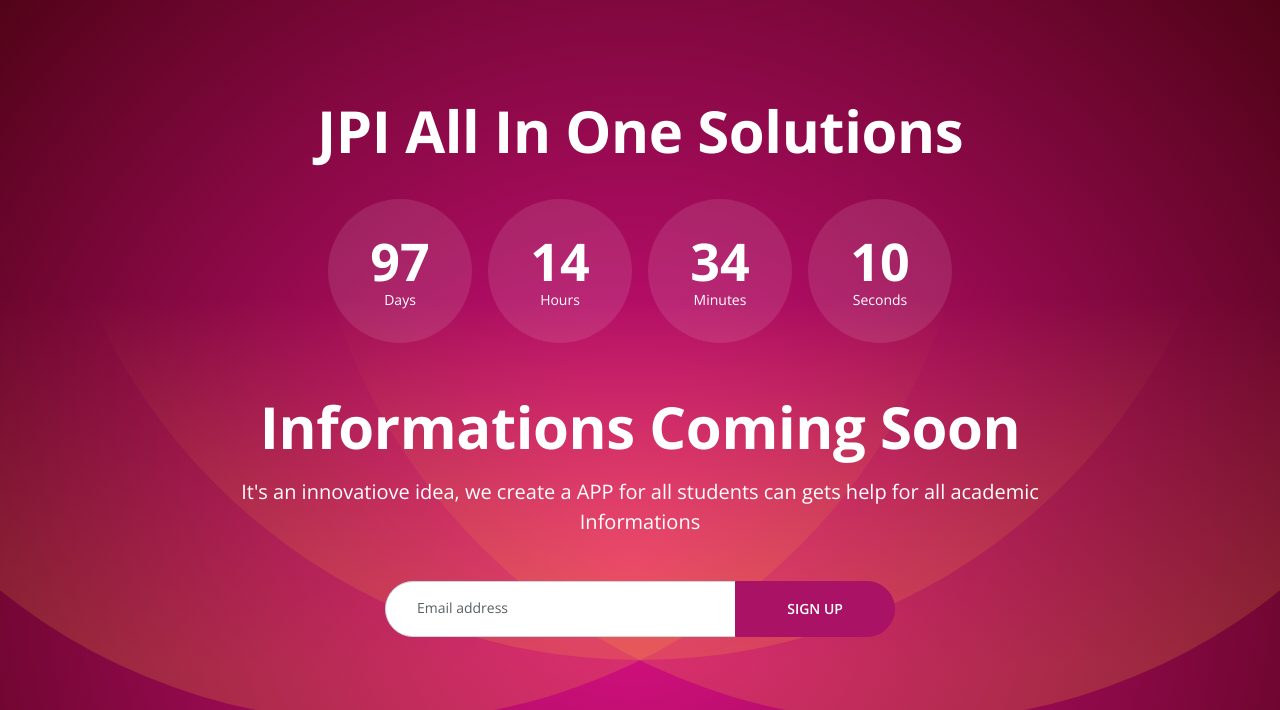
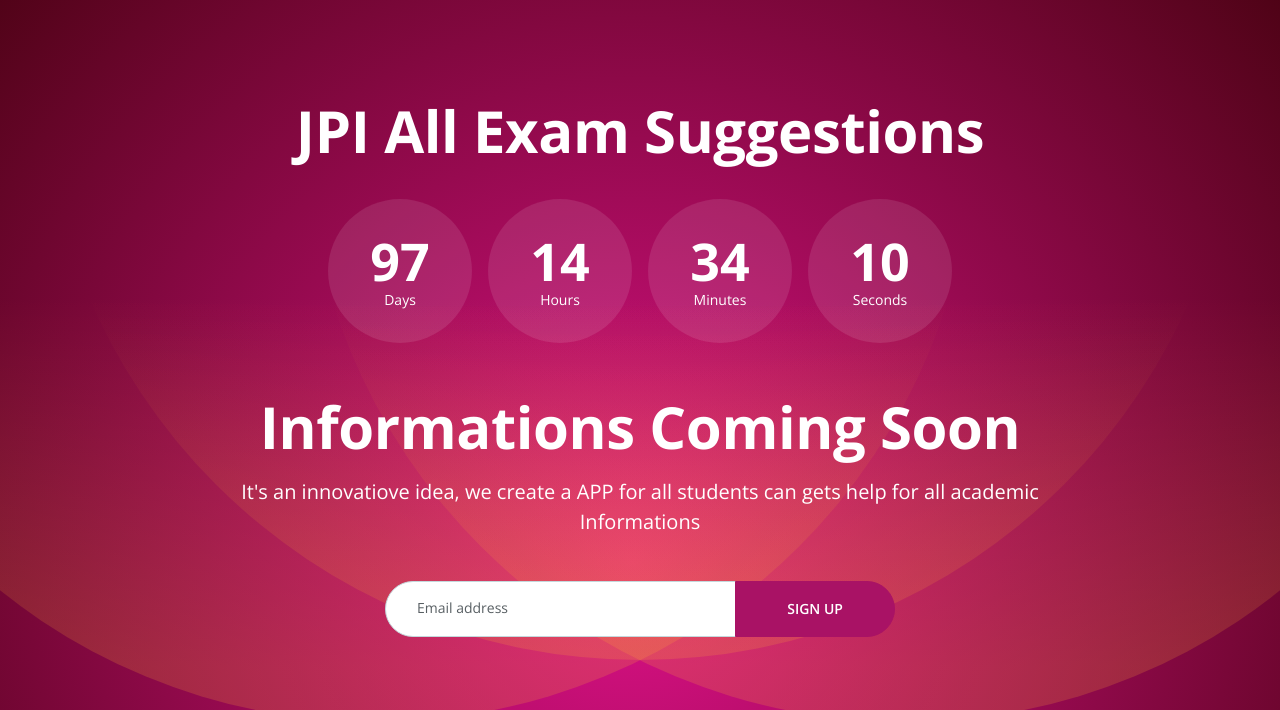
Before and after one commit to DeveloperMahmud/jpi-suggestions, a plain HTML site: page index.html in a window 1280 px wide. Shown: the top 710 px of the page. Drawn offline with nearby package versions, Linux system fonts and the light colour scheme.

Commit message:
title changed

```diff
--- a/index.html
+++ b/index.html
@@ -38,7 +38,7 @@
                 <div class="col-lg-12">
                     <div class="text-container">
                         <div class="countdown">
-                            <h1 class="title-hdr">JPI All In One Solutions</h1>
+                            <h1 class="title-hdr">JPI All Exam Suggestions</h1>
                             <span id="clock"></span>
                         </div> <!-- end of countdown -->
 
```
